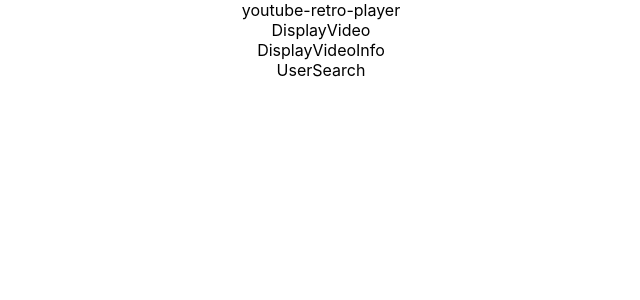
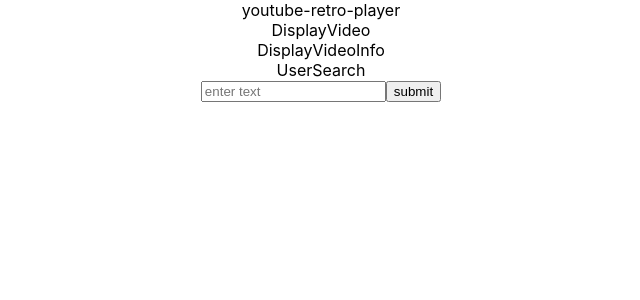
Before and after one commit to jerquinigo/youtube-retro-player, a React (Create React App) app in the folder frontend/: page / in a window 1280 px wide. Shown: the top 300 px of the page, without its empty margins (319-959 px from the left). Built offline with nearby package versions, Linux system fonts and the light colour scheme; no server answers.

Commit message:
working on logic to get video Id out

```diff
--- a/frontend/package.json
+++ b/frontend/package.json
@@ -3,6 +3,7 @@
   "version": "0.1.0",
   "private": true,
   "dependencies": {
+    "axios": "^0.19.0",
     "react": "^16.8.6",
     "react-dom": "^16.8.6",
     "react-scripts": "3.0.1"
--- a/frontend/src/Components/UserSearch.js
+++ b/frontend/src/Components/UserSearch.js
@@ -1,12 +1,75 @@
 import React, { Component } from "react";
+import axios from "axios";
+const secret = require("../secret.json");
 
 class UserSearch extends Component {
   constructor() {
     super();
+    this.state = {
+      userInput: "",
+      videoApiData: [],
+      videoId: []
+    };
   }
 
+  handleChange = event => {
+    this.setState({
+      [event.target.name]: event.target.value
+    });
+  };
+
+  getUserInput = () => {
+    return (
+      <div>
+        <input
+          type="text"
+          onChange={this.handleChange}
+          name="userInput"
+          placeholder="enter text"
+        />
+        <button onClick={this.getVideoUrl}>submit</button>
+      </div>
+    );
+  };
+
+  getVideoUrl = () => {
+    let apikey = secret.secretkey;
+    let query = this.state.userInput;
+    // https://www.googleapis.com/youtube/v3/search?key=AIzaSyBmkkiBkyBt8LbEPsOuijYCjjJZxAPElQM&part=snippet&q=${
+    if (query) {
+      let videoIdArr = [];
+      axios
+        .get(
+          `https://www.googleapis.com/youtube/v3/search?key=${apikey}&part=snippet&q=${query}`
+        )
+        .then(response => {
+          this.setState({
+            videoApiData: response.data.items
+          });
+        })
+        .then(() => {
+          this.state.videoApiData.forEach(vid => {
+            videoIdArr.push(vid.id.videoId);
+          });
+        })
+        .then(() => {
+          this.setState({
+            videoId: videoIdArr
+          });
+        });
+    }
+  };
+
+  getVideos = () => {};
+
   render() {
-    return <div>UserSearch</div>;
+    console.log(this.state.videoId);
+    return (
+      <div>
+        UserSearch
+        {this.getUserInput()}
+      </div>
+    );
   }
 }
 
```
Also changed, not shown: 1 other file (tests, documents, lock files or other folders).
